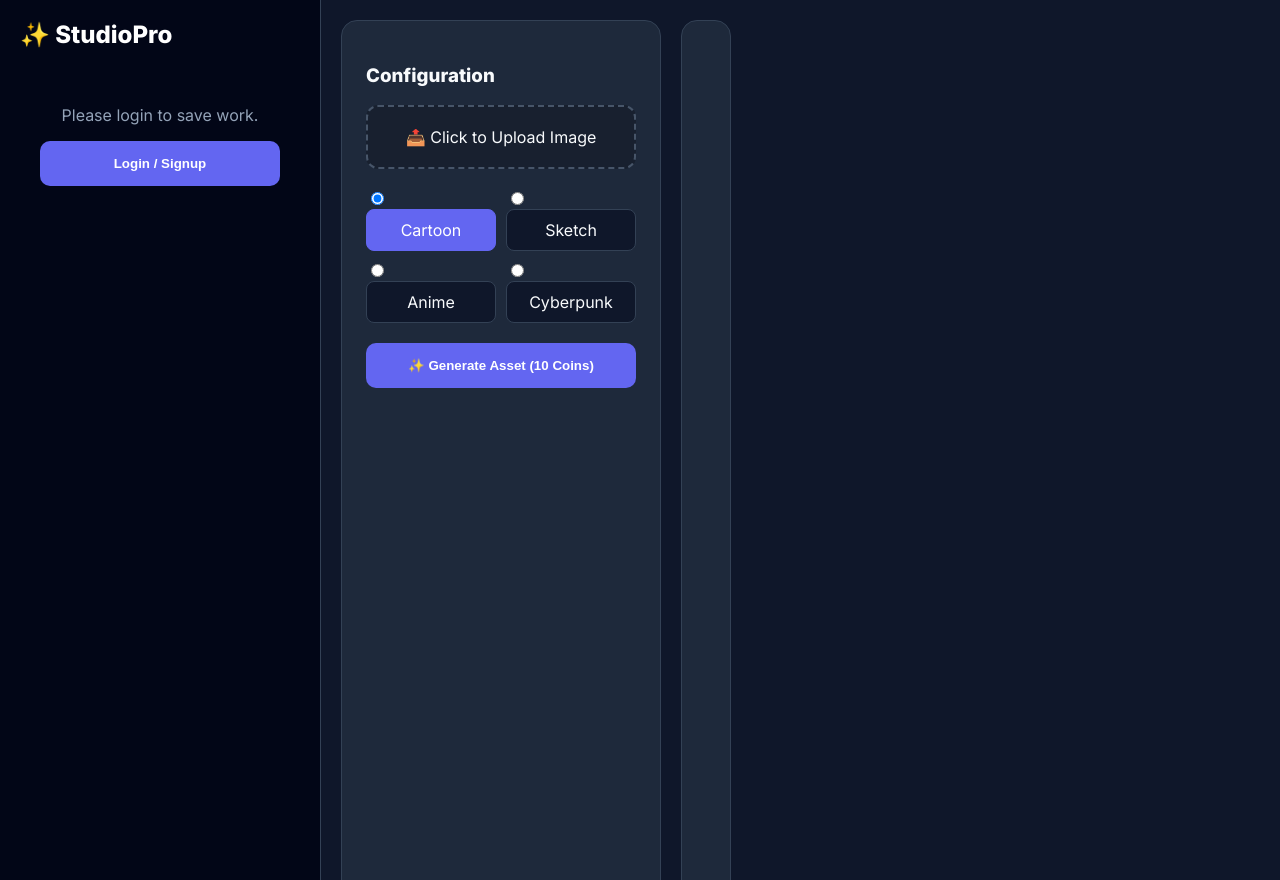
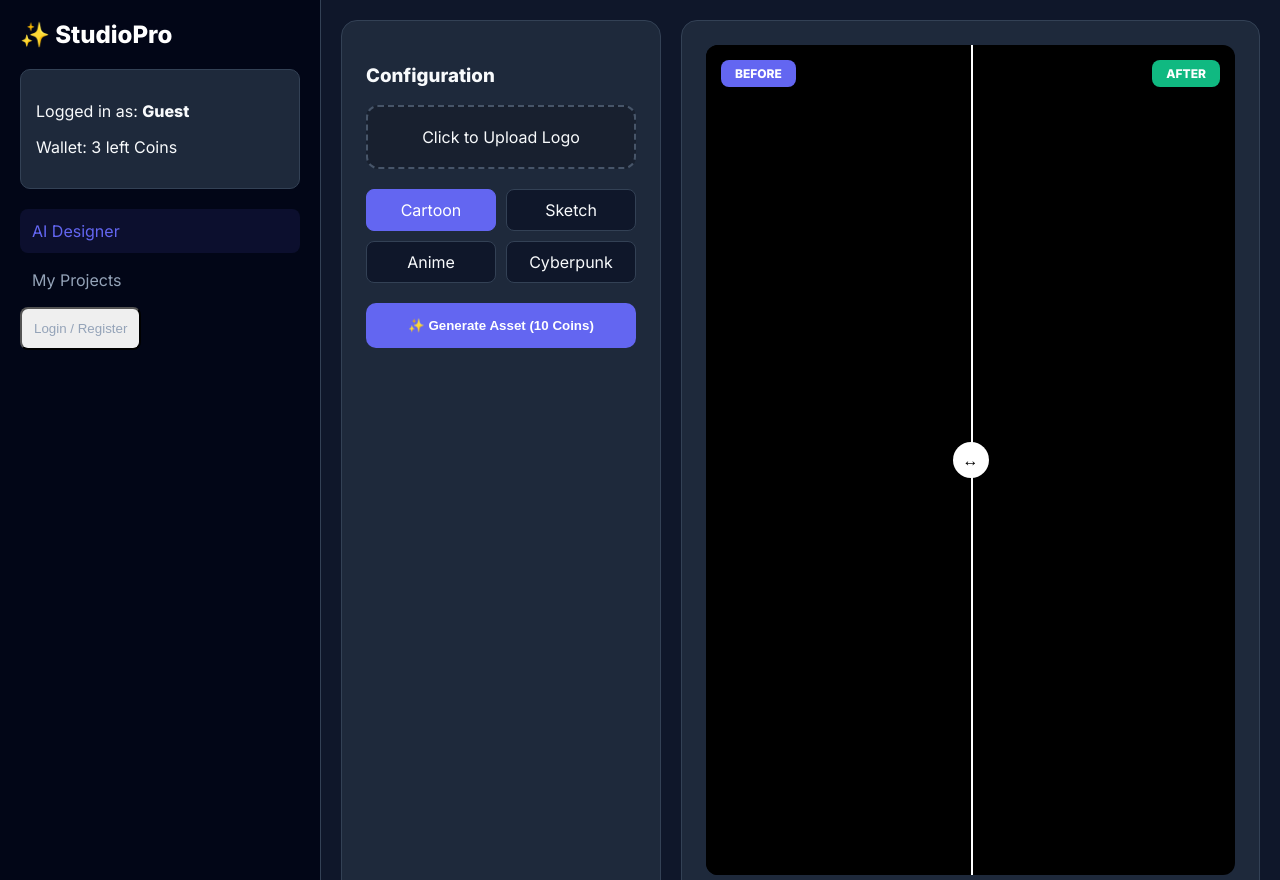
Before and after one commit to InsightfulCoder/studiopro-app, a Flask app: page / in a window 1280 px wide. Run offline with Flask 3, Linux system fonts and the light colour scheme.

Commit message:
Update index.html

```diff
--- a/templates/index.html
+++ b/templates/index.html
@@ -3,123 +3,121 @@
 <head>
     <meta charset="UTF-8">
     <meta name="viewport" content="width=device-width, initial-scale=1.0">
-    <title>StudioPro AI</title>
-    <link rel="manifest" href="{{ url_for('static', filename='manifest.json') }}">
+    <title>StudioPro AI - Logo Redesign</title>
     <link rel="stylesheet" href="{{ url_for('static', filename='style.css') }}">
     <link href="https://fonts.googleapis.com/css2?family=Inter:wght@400;600;800&display=swap" rel="stylesheet">
 </head>
 <body>
-
     <div class="app-container">
-    <aside class="sidebar">
+        <div class="sidebar">
             <div class="brand">✨ StudioPro</div>
-        {% if user %}
             <div class="user-card">
-            <div class="u-info"><strong>{{ user.username }}</strong> {% if user.is_admin %}<span style="color:#f59e0b; font-size:10px;">ADMIN</span>{% endif %}</div>
-            <div class="u-wallet">💰 ₹<span id="walletBalance">{{ user.wallet }}</span></div>
+                <p>Logged in as: <strong>{{ user.username if user else 'Guest' }}</strong></p>
+                <p>Wallet: <span id="wallet-amt">{{ user.wallet if user else '3 left' }}</span> Coins</p>
             </div>
             <nav>
-            <a href="#" class="nav-btn active">🎨 AI Designer</a>
-            <a href="#" onclick="openModal('historyModal')" class="nav-btn">📂 My Projects</a>
-            <a href="#" onclick="openModal('walletModal')" class="nav-btn">💳 Add Funds</a>
-            {% if user.is_admin %} <a href="#" onclick="loadAdmin()" class="nav-btn admin-btn">👑 Admin Panel</a> {% endif %}
-            <a href="/logout" class="nav-btn">🚪 Logout</a>
+                <a href="#" class="nav-btn active">AI Designer</a>
+                <a href="#" class="nav-btn">My Projects</a>
+                {% if not user %}
+                <button class="nav-btn" onclick="showModal('login-modal')">Login / Register</button>
+                {% else %}
+                <a href="/logout" class="nav-btn">Logout</a>
+                {% endif %}
             </nav>
-        {% else %}
-        <div style="text-align:center; padding:20px; color:#94a3b8;">
-            <p>Please login to save work.</p>
-            <button onclick="openModal('authModal')" class="btn-generate">Login / Signup</button>
-        </div>
-        {% endif %}
-    </aside>
-
-    <main class="main-content">
-        <div class="workspace">
-            <div class="panel controls">
-                <h3>Configuration</h3>
-                <div class="upload-box" onclick="document.getElementById('fileInput').click()">
-                    <span id="uploadText">📤 Click to Upload Image</span>
-                    <input type="file" id="fileInput" hidden accept="image/*" onchange="previewImage(this)">
-                </div>
-                <div class="style-grid">
-                    <label class="style-opt"><input type="radio" name="style" value="cartoon" checked><span>Cartoon</span></label>
-                    <label class="style-opt"><input type="radio" name="style" value="pencil"><span>Sketch</span></label>
-                    <label class="style-opt"><input type="radio" name="style" value="anime"><span>Anime</span></label>
-                    <label class="style-opt"><input type="radio" name="style" value="cyberpunk"><span>Cyberpunk</span></label>
-                </div>
-                <button class="btn-generate" onclick="generate()">✨ Generate Asset (10 Coins)</button>
         </div>
 
-            <div class="panel viewer">
-                <div class="compare-wrapper">
-                    <span class="label-badge after">After</span>
-                    <div class="img-layer base"><img id="processedImg" src=""></div>
-
-                    <div class="img-layer overlay" id="overlayLayer">
-                        <span class="label-badge before">Before</span>
-                        <img id="originalImg" src="">
+        <div class="workspace">
+            <div class="panel">
+                <h3>Configuration</h3>
+                <div class="upload-box" onclick="document.getElementById('file-input').click()">
+                    <span id="upload-status">Click to Upload Logo</span>
+                    <input type="file" id="file-input" hidden accept="image/*" onchange="previewImage(event)">
                 </div>
 
-                    <div class="slider-handle" id="sliderHandle">↔</div>
-                    <input type="range" min="0" max="100" value="50" class="slider" oninput="moveSlider(this.value)">
-                </div>
-            </div>
-        </div>
-    </main>
+                <div class="style-grid">
+                    <label class="style-opt"><input type="radio" name="style" value="cartoon" checked hidden><span>Cartoon</span></label>
+                    <label class="style-opt"><input type="radio" name="style" value="pencil" hidden><span>Sketch</span></label>
+                    <label class="style-opt"><input type="radio" name="style" value="anime" hidden><span>Anime</span></label>
+                    <label class="style-opt"><input type="radio" name="style" value="cyberpunk" hidden><span>Cyberpunk</span></label>
                 </div>
 
-<div id="historyModal" class="modal hidden">
-    <div class="modal-content wide">
-        <h3>📂 My Project History</h3>
-        {% if history %}
-        <div class="history-grid">
-            {% for item in history %}
-            <div class="history-item" onclick="loadHistory('{{ item.image_url }}')">
-                <img src="{{ item.image_url }}" alt="Art">
-            </div>
-            {% endfor %}
-        </div>
-        {% else %}
-        <p style="color:#94a3b8; margin:20px 0;">No images generated yet.</p>
-        {% endif %}
-        <button onclick="closeModal('historyModal')" class="close-btn">×</button>
-    </div>
+                <button class="btn-generate" id="gen-btn" onclick="generateLogo()">✨ Generate Asset (10 Coins)</button>
             </div>
 
-<div id="authModal" class="modal hidden">
-    <div class="auth-card">
-        <div class="auth-header"><h2>Welcome Back</h2></div>
-        <div class="auth-body">
-            <div class="input-group"><label>Username</label><input type="text" id="authUser"></div>
-            <div class="input-group"><label>Password</label><input type="password" id="authPass"></div>
-            <div class="auth-actions">
-                <button onclick="auth('login')" class="btn-login">Login</button>
-                <button onclick="auth('register')" class="btn-register">Register</button>
+            <div class="panel">
+                <div class="compare-wrapper" id="compare-container">
+                    <div class="img-layer">
+                        <span class="label-badge after">After</span>
+                        <img id="after-img" src="" alt="AI Output">
                     </div>
-            <button onclick="closeModal('authModal')" style="margin-top:10px; background:none; border:none; color:#64748b; width:100%;">Close</button>
+
+                    <div class="img-layer overlay" id="before-overlay">
+                        <span class="label-badge before">Before</span>
+                        <img id="before-img" src="" alt="Original Image">
+                    </div>
+
+                    <div class="slider-handle" id="handle">↔</div>
+                    <input type="range" min="0" max="100" value="50" class="slider" id="compare-slider">
+                </div>
             </div>
         </div>
     </div>
 
-<div id="walletModal" class="modal hidden">
-    <div class="modal-content">
-        <h3>💰 Add Funds</h3>
-        <div style="display:grid; grid-template-columns:1fr 1fr; gap:10px; margin-top:10px;">
-            <button onclick="pay(100)" class="btn-register">₹100</button>
-            <button onclick="pay(500)" class="btn-register">₹500</button>
-        </div>
-        <button onclick="closeModal('walletModal')" class="close-btn">×</button>
-    </div>
-</div>
+    <script>
+        // 1. PREVIEW UPLOAD
+        function previewImage(event) {
+            const reader = new FileReader();
+            reader.onload = function() {
+                const output = document.getElementById('before-img');
+                output.src = reader.result;
+                document.getElementById('upload-status').innerText = "✅ Image Loaded";
+            };
+            reader.readAsDataURL(event.target.files[0]);
+        }
 
-<div id="adminModal" class="modal hidden">
-    <div class="modal-content wide">
-        <h3>👑 Admin Dashboard</h3>
-        <div id="adminData">Loading...</div>
-        <button onclick="closeModal('adminModal')" class="close-btn">×</button>
-    </div>
-</div>
+        // 2. SLIDER LOGIC
+        const slider = document.getElementById('compare-slider');
+        const overlay = document.getElementById('before-overlay');
+        const handle = document.getElementById('handle');
 
-<script src="{{ url_for('static', filename='script.js') }}"></script>
+        slider.addEventListener('input', (e) => {
+            const val = e.target.value + "%";
+            overlay.style.width = val;
+            handle.style.left = val;
+        });
+
+        // 3. GENERATE LOGO
+        async function generateLogo() {
+            const file = document.getElementById('file-input').files[0];
+            const style = document.querySelector('input[name="style"]:checked').value;
+            const btn = document.getElementById('gen-btn');
+
+            if(!file) return alert("Please upload a logo first!");
+
+            btn.innerText = "⏳ Processing...";
+            btn.disabled = true;
+
+            const formData = new FormData();
+            formData.append('file', file);
+            formData.append('style', style);
+
+            try {
+                const res = await fetch('/process', { method: 'POST', body: formData });
+                const data = await res.json();
+
+                if(data.image) {
+                    document.getElementById('after-img').src = data.image;
+                    document.getElementById('wallet-amt').innerText = data.wallet;
+                    btn.innerText = "✨ Generate Asset (10 Coins)";
+                } else {
+                    alert(data.error);
+                }
+            } catch (err) {
+                alert("Connection Error. Try again.");
+            } finally {
+                btn.disabled = false;
+            }
+        }
+    </script>
 </body>
 </html>
```
Lines whose indentation alone changed are shown as unchanged.
